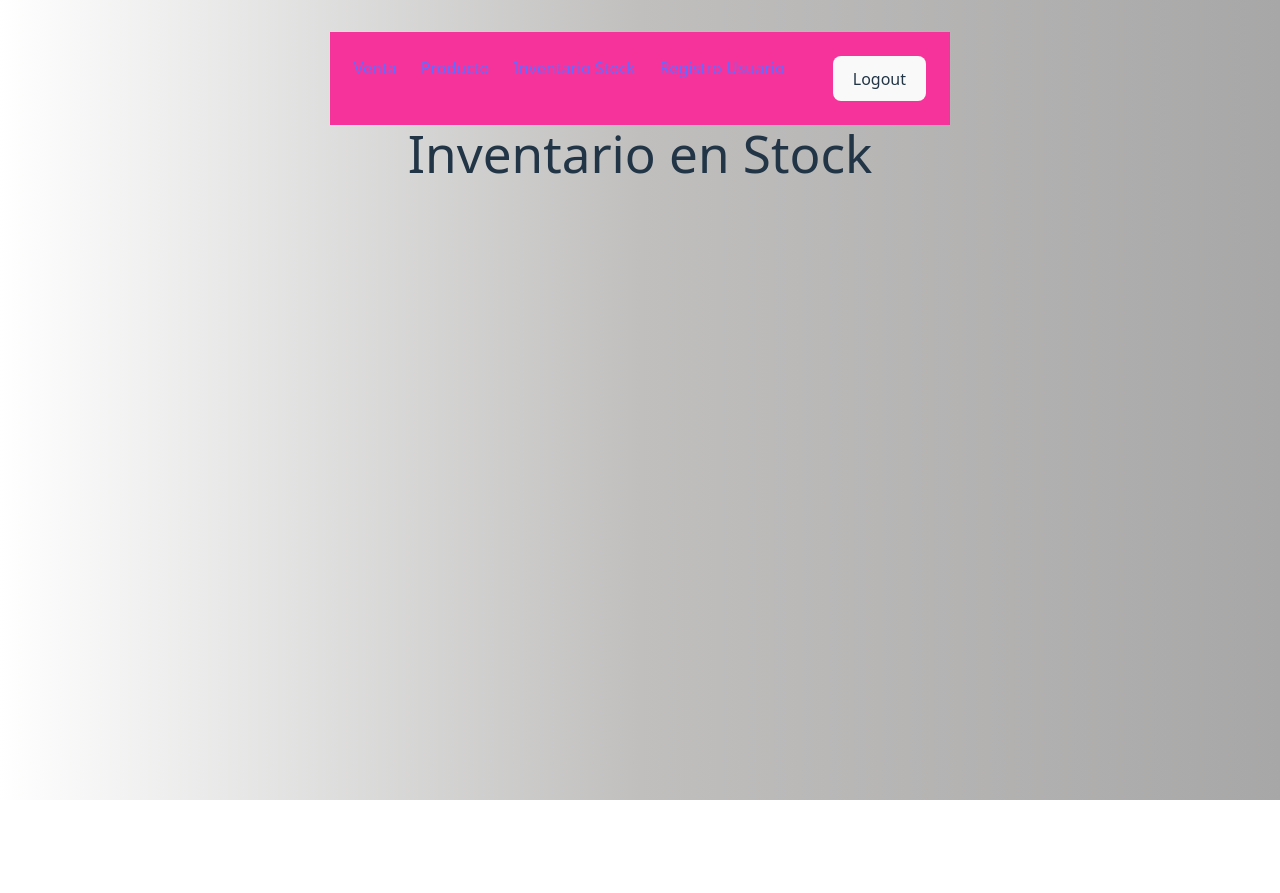
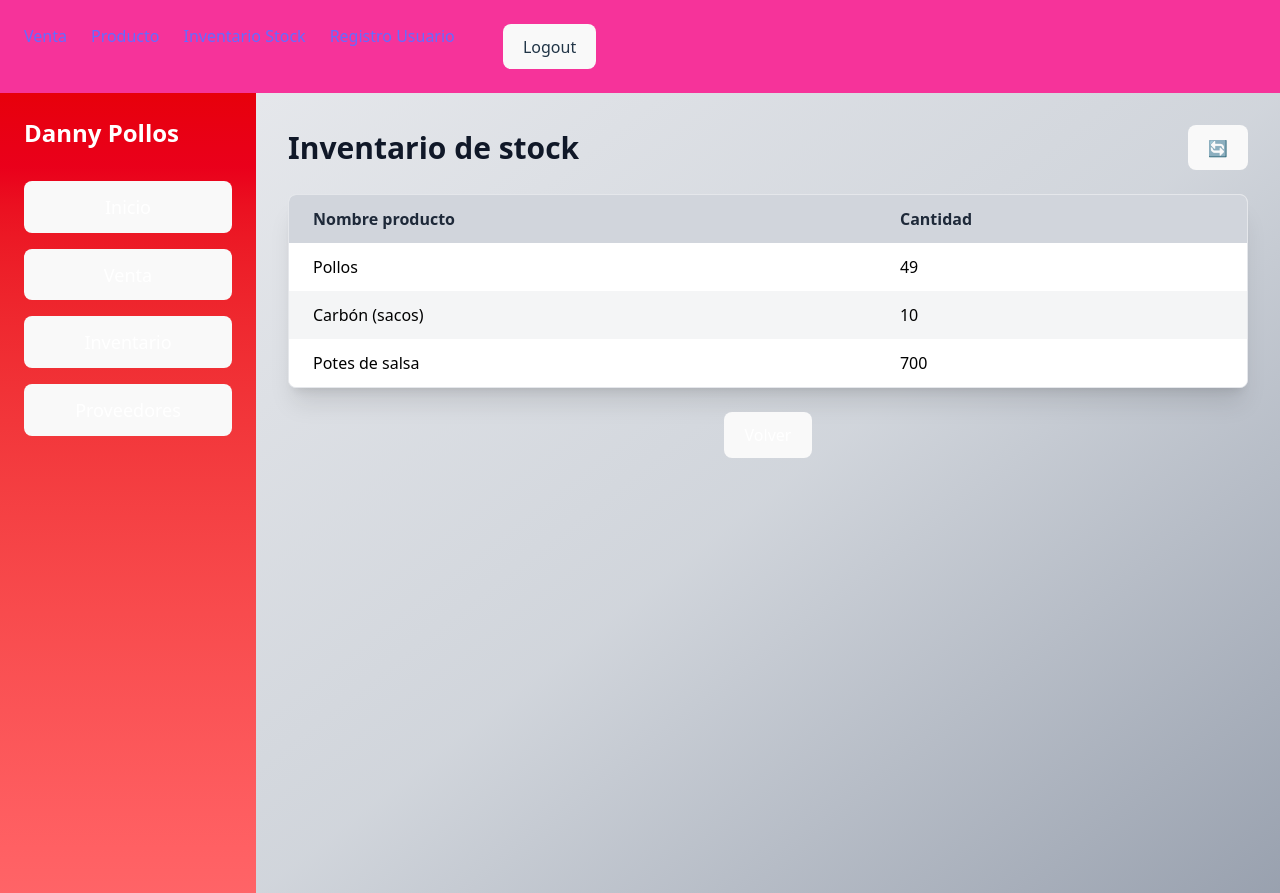
Before and after one commit to OlaSebas/Proyecto-Capstone, a React (Vite) app in the folder POS/FrontEnd/: page /InventarioStock in a window 1280 px wide. Before the commit the page ends 800 px from the top, so only its background shows below. Built offline with nearby package versions, Linux system fonts and the light colour scheme; no server answers; sample sign-in values are in the browser's storage.

Commit message:
Estilo web
finalmente se puede ver como un sistema web 😊

```diff
--- a/POS/FrontEnd/package.json
+++ b/POS/FrontEnd/package.json
@@ -11,6 +11,7 @@
   },
   "dependencies": {
     "axios": "^1.11.0",
+    "lucide-react": "^0.543.0",
     "react": "^19.1.1",
     "react-dom": "^19.1.1",
     "react-hook-form": "^7.62.0",
--- a/POS/FrontEnd/src/App.css
+++ b/POS/FrontEnd/src/App.css
@@ -1,43 +1 @@
 @import "tailwindcss";
-#root {
-  max-width: 1280px;
-  margin: 0 auto;
-  padding: 2rem;
-  text-align: center;
-}
-
-.logo {
-  height: 6em;
-  padding: 1.5em;
-  will-change: filter;
-  transition: filter 300ms;
-}
-.logo:hover {
-  filter: drop-shadow(0 0 2em #646cffaa);
-}
-.logo.react:hover {
-  filter: drop-shadow(0 0 2em #61dafbaa);
-}
-
-@keyframes logo-spin {
-  from {
-    transform: rotate(0deg);
-  }
-  to {
-    transform: rotate(360deg);
-  }
-}
-
-@media (prefers-reduced-motion: no-preference) {
-  a:nth-of-type(2) .logo {
-    animation: logo-spin infinite 20s linear;
-  }
-}
-
-.card {
-  padding: 2em;
-}
-
-.read-the-docs {
-  color: #888;
-}
--- a/POS/FrontEnd/src/index.css
+++ b/POS/FrontEnd/src/index.css
@@ -1,18 +1,4 @@
 @import "tailwindcss";
-
-
-html, body, #root {
-  height: 100%;
-  margin: 0;
-  padding: 0;
-  background: linear-gradient(to right, #ffffff, #c0bfbe, #a8a7a7);
-  background-repeat: no-repeat;
-  background-attachment: fixed;
-  background-size: cover;
-}
-
-
-
 
 :root {
   font-family: system-ui, Avenir, Helvetica, Arial, sans-serif;
--- a/POS/FrontEnd/src/pages/InventarioStock.jsx
+++ b/POS/FrontEnd/src/pages/InventarioStock.jsx
@@ -1,7 +1,83 @@
+import { useState } from "react";
+
 export default function InventarioStock() {
-    return (
-        <div>
-            <h1>Inventario en Stock</h1>
-        </div>
-    );
+  const [stock] = useState([
+    { id: 1, nombre: "Pollos", cantidad: 49 },
+    { id: 2, nombre: "Carbón (sacos)", cantidad: 10 },
+    { id: 3, nombre: "Potes de salsa", cantidad: 700 },
+  ]);
+
+  const recargar = () => {
+    console.log("Recargando inventario...");
+  };
+
+  const volver = () => {
+    window.history.back();
+  };
+
+  return (
+    <div className="flex h-screen w-screen overflow-hidden">
+      {/* Sidebar */}
+      <aside className="hidden md:flex md:w-64 bg-gradient-to-b from-red-600 to-red-400 text-white p-6 flex-col">
+        <h2 className="text-2xl font-bold mb-8">Danny Pollos</h2>
+        <nav className="flex flex-col gap-4 text-lg">
+          <button className="p-2 rounded hover:bg-red-700">Inicio</button>
+          <button className="p-2 rounded hover:bg-red-700">Venta</button>
+          <button className="p-2 rounded hover:bg-red-700">Inventario</button>
+          <button className="p-2 rounded hover:bg-red-700">Proveedores</button>
+        </nav>
+      </aside>
+
+      {/* Contenido principal */}
+      <main className="flex-1 flex flex-col bg-gradient-to-br from-gray-200 via-gray-300 to-gray-400 overflow-auto">
+        {/* Sección central */}
+        <section className="flex-1 p-8">
+          {/* Título + botón recargar */}
+          <div className="flex justify-between items-center mb-6">
+            <h2 className="text-3xl font-bold text-gray-900">Inventario de stock</h2>
+            <button
+              onClick={recargar}
+              className="p-2 rounded-md bg-black hover:bg-gray-800 text-white"
+              aria-label="Recargar"
+            >
+              🔄
+            </button>
+          </div>
+
+          {/* Tabla */}
+          <div className="bg-white/95 shadow-xl rounded-lg overflow-hidden w-full border border-gray-200 text-black">
+            <table className="w-full border-collapse text-left">
+              <thead className="bg-gray-300">
+                <tr>
+                  <th className="px-6 py-3 text-gray-800">Nombre producto</th>
+                  <th className="px-6 py-3 text-gray-800">Cantidad</th>
+                </tr>
+              </thead>
+              <tbody>
+                {stock.map((item, i) => (
+                  <tr
+                    key={item.id}
+                    className={i % 2 === 0 ? "bg-white/90" : "bg-gray-100/90"}
+                  >
+                    <td className="px-6 py-3">{item.nombre}</td>
+                    <td className="px-6 py-3">{item.cantidad}</td>
+                  </tr>
+                ))}
+              </tbody>
+            </table>
+          </div>
+
+          {/* Botón volver */}
+          <div className="mt-6 flex justify-center">
+            <button
+              onClick={volver}
+              className="px-6 py-2 bg-black text-white rounded hover:bg-gray-800"
+            >
+              Volver
+            </button>
+          </div>
+        </section>
+      </main>
+    </div>
+  );
 }
--- a/POS/FrontEnd/src/pages/Producto.jsx
+++ b/POS/FrontEnd/src/pages/Producto.jsx
@@ -1,7 +1,76 @@
-export default function Producto() {
-    return (
-        <div>
-            <h1>Producto</h1>
-        </div>
-    );
+import React, { useState } from "react";
+
+export default function Productos() {
+  const [productos] = useState([
+    { id: 1, nombre: "Pollo Entero", imagen: "../img/Productos/Pollo-prueba.png" },
+    { id: 2, nombre: "Pechuga", imagen: "" },
+    { id: 3, nombre: "Trutro", imagen: "" },
+    { id: 4, nombre: "Alitas", imagen: "" },
+    { id: 5, nombre: "Filete", imagen: "" },
+    { id: 7, nombre: "Alitas Suprema", imagen: "" },
+    { id: 8, nombre: "Combo Familiar", imagen: "" },
+    { id: 9, nombre: "Extra Producto", imagen: "" },
+  ]);
+
+  return (
+    <div className="flex h-screen w-screen overflow-hidden bg-gray-100">
+      {/* Sidebar */}
+            <aside className="hidden md:flex md:w-64 bg-gradient-to-b from-red-600 to-red-400 text-white p-6 flex-col">
+        <h2 className="text-2xl font-bold mb-8">Danny Pollos</h2>
+        <nav className="flex flex-col gap-4 text-lg">
+          <button className="p-2 rounded hover:bg-red-700">Inicio</button>
+          <button className="p-2 rounded hover:bg-red-700">Venta</button>
+          <button className="p-2 rounded hover:bg-red-700">Inventario</button>
+          <button className="p-2 rounded hover:bg-red-700">Proveedores</button>
+        </nav>
+      </aside>
+
+      {/* Contenido principal */}
+      <div className="flex-1 flex flex-col overflow-hidden">
+        {/* Header */}
+        <header className="flex justify-between items-center p-6 bg-white shadow-md">
+          <h2 className="text-3xl font-bold text-gray-800">Productos</h2>
+          <div className="flex gap-3">
+            <button className="px-4 py-2 bg-gray-200 rounded hover:bg-gray-300">
+              Inicio
+            </button>
+            <button className="px-4 py-2 bg-red-500 text-white rounded hover:bg-red-600">
+              Cerrar Sesión
+            </button>
+          </div>
+        </header>
+
+        {/* Grid de productos con scroll */}
+        <main className="flex-1 p-6 overflow-y-auto">
+          <div className="grid grid-cols-1 sm:grid-cols-2 md:grid-cols-3 lg:grid-cols-4 gap-6">
+            {productos.map((producto) => (
+              <div
+                key={producto.id}
+                className="bg-white border rounded-lg flex flex-col items-center justify-between p-4 shadow hover:shadow-lg transition cursor-pointer"
+              >
+                <img
+                  src={producto.imagen || "https://via.placeholder.com/150"}
+                  alt={producto.nombre}
+                  className="w-full h-32 object-contain mb-2"
+                />
+                <p className="font-medium text-gray-700 text-center">
+                  {producto.nombre}
+                </p>
+              </div>
+            ))}
+          </div>
+        </main>
+
+        {/* Footer */}
+        <footer className="flex justify-end gap-4 p-4 border-t bg-white shadow-inner">
+          <button className="px-4 py-2 bg-gray-200 rounded hover:bg-gray-300">
+            Cancelar
+          </button>
+          <button className="px-4 py-2 bg-green-500 text-white rounded hover:bg-green-600">
+            Siguiente
+          </button>
+        </footer>
+      </div>
+    </div>
+  );
 }
--- a/POS/FrontEnd/src/pages/Venta.jsx
+++ b/POS/FrontEnd/src/pages/Venta.jsx
@@ -3,6 +3,7 @@ import { useEffect, useState } from "react";
 export default function Ventas() {
   const [acciones, setAcciones] = useState([]);
   const apiUrl = import.meta.env.VITE_API_URL;
+
   useEffect(() => {
     fetch(`${apiUrl}ventas/`)
       .then((res) => res.json())
@@ -11,7 +12,7 @@ export default function Ventas() {
   }, []);
 
   return (
-        <div className="flex max-h-screen bg-gray-100">
+    <div className="flex h-screen w-screen overflow-hidden">
       {/* Barra lateral */}
       <aside className="hidden md:flex md:w-64 bg-gradient-to-b from-red-600 to-red-400 text-white p-6 flex-col">
         <h2 className="text-2xl font-bold mb-8">Danny Pollos</h2>
@@ -24,7 +25,7 @@ export default function Ventas() {
       </aside>
 
       {/* Contenido principal */}
-            <main className="flex-1 p-6 flex flex-col">
+      <main className="flex-1 p-6 flex flex-col bg-gray-100 overflow-auto">
         {/* Header */}
         <header className="flex flex-col sm:flex-row justify-between items-start sm:items-center mb-8 gap-4">
           <h1 className="text-4xl font-extrabold text-gray-800">Ventas</h1>
--- a/POS/FrontEnd/src/pages/admin/RegistroUsuario.jsx
+++ b/POS/FrontEnd/src/pages/admin/RegistroUsuario.jsx
@@ -20,7 +20,7 @@ export default function CreateUser() {
 
   const handleSubmit = async (e) => {
     e.preventDefault();
-        const res = await fetch((`${apiUrl}register/`), {
+    const res = await fetch("http://localhost:8000/api/users/create/", {
       method: "POST",
       headers: { "Content-Type": "application/json" },
       body: JSON.stringify(formData),
@@ -31,18 +31,38 @@ export default function CreateUser() {
   };
 
   return (
-        <div className="flex items-center justify-center min-h-screen bg-gray-100">
+    <div className="flex h-screen w-screen overflow-hidden bg-gray-100">
+
+      {/* Contenido principal */}
+      <div className="flex-1 flex flex-col overflow-hidden">
+        {/* Header */}
+        <header className="flex justify-between items-center p-6 bg-white shadow-md">
+          <h2 className="text-3xl font-bold text-gray-800">Crear Usuario</h2>
+          <div className="flex gap-3">
+            <button className="px-4 py-2 bg-gray-200 rounded hover:bg-gray-300">
+              Inicio
+            </button>
+            <button className="px-4 py-2 bg-red-500 text-white rounded hover:bg-red-600">
+              Cerrar Sesión
+            </button>
+          </div>
+        </header>
+
+        {/* Formulario centrado */}
+        <main className="flex-1 flex items-center justify-center p-6 overflow-y-auto">
           <form
             onSubmit={handleSubmit}
-                className="bg-white p-8 rounded-2xl shadow-lg w-full max-w-md"
+            className="bg-white p-8 rounded-2xl shadow-lg w-full max-w-lg"
           >
-                <h2 className="text-2xl font-bold mb-6 text-center">Crear Usuario</h2>
+            <h2 className="text-2xl sm:text-3xl font-bold mb-6 text-center text-gray-800">
+              Crear Usuario
+            </h2>
 
             <input
               type="text"
               name="username"
               placeholder="Username"
-                    className="w-full p-3 mb-4 border border-gray-400 rounded-lg focus:outline-none focus:ring-2 focus:ring-red-400"
+              className="w-full p-3 mb-4 border border-gray-300 rounded-lg focus:outline-none focus:ring-2 focus:ring-red-400 text-gray-700"
               value={formData.username}
               onChange={handleChange}
               required
@@ -52,7 +72,7 @@ export default function CreateUser() {
               type="email"
               name="email"
               placeholder="Email"
-                    className="w-full p-3 mb-4 border border-gray-400 rounded-lg focus:outline-none focus:ring-2 focus:ring-red-400"
+              className="w-full p-3 mb-4 border border-gray-300 rounded-lg focus:outline-none focus:ring-2 focus:ring-red-400 text-gray-700"
               value={formData.email}
               onChange={handleChange}
               required
@@ -62,7 +82,7 @@ export default function CreateUser() {
               type="text"
               name="first_name"
               placeholder="First Name"
-                    className="w-full p-3 mb-4 border rounded-lg focus:outline-none focus:ring-2 focus:ring-red-400 bg-gray-200"
+              className="w-full p-3 mb-4 border border-gray-300 rounded-lg focus:outline-none focus:ring-2 focus:ring-red-400 text-gray-700"
               value={formData.first_name}
               onChange={handleChange}
             />
@@ -71,7 +91,7 @@ export default function CreateUser() {
               type="text"
               name="last_name"
               placeholder="Last Name"
-                    className="w-full p-3 mb-4 border border-gray-400 rounded-lg focus:outline-none focus:ring-2 focus:ring-red-400"
+              className="w-full p-3 mb-4 border border-gray-300 rounded-lg focus:outline-none focus:ring-2 focus:ring-red-400 text-gray-700"
               value={formData.last_name}
               onChange={handleChange}
             />
@@ -80,13 +100,13 @@ export default function CreateUser() {
               type="password"
               name="password"
               placeholder="Password"
-                    className="w-full p-3 mb-4 border border-gray-400 rounded-lg focus:outline-none focus:ring-2 focus:ring-red-400"
+              className="w-full p-3 mb-4 border border-gray-300 rounded-lg focus:outline-none focus:ring-2 focus:ring-red-400 text-gray-700"
               value={formData.password}
               onChange={handleChange}
               required
             />
 
-                <label className="flex items-center gap-2 mb-6">
+            <label className="flex items-center gap-2 mb-6 text-gray-700">
               <input
                 type="checkbox"
                 name="is_admin"
@@ -94,7 +114,7 @@ export default function CreateUser() {
                 onChange={handleChange}
                 className="h-4 w-4 accent-red-500"
               />
-                    <span>¿Es administrador?</span>
+              ¿Es administrador?
             </label>
 
             <button
@@ -104,6 +124,8 @@ export default function CreateUser() {
               Crear Usuario
             </button>
           </form>
+        </main>
+      </div>
     </div>
   );
 }
```
Also changed, not shown: 1 other file (tests, documents, lock files or other folders). Lines whose indentation alone changed are shown as unchanged.
